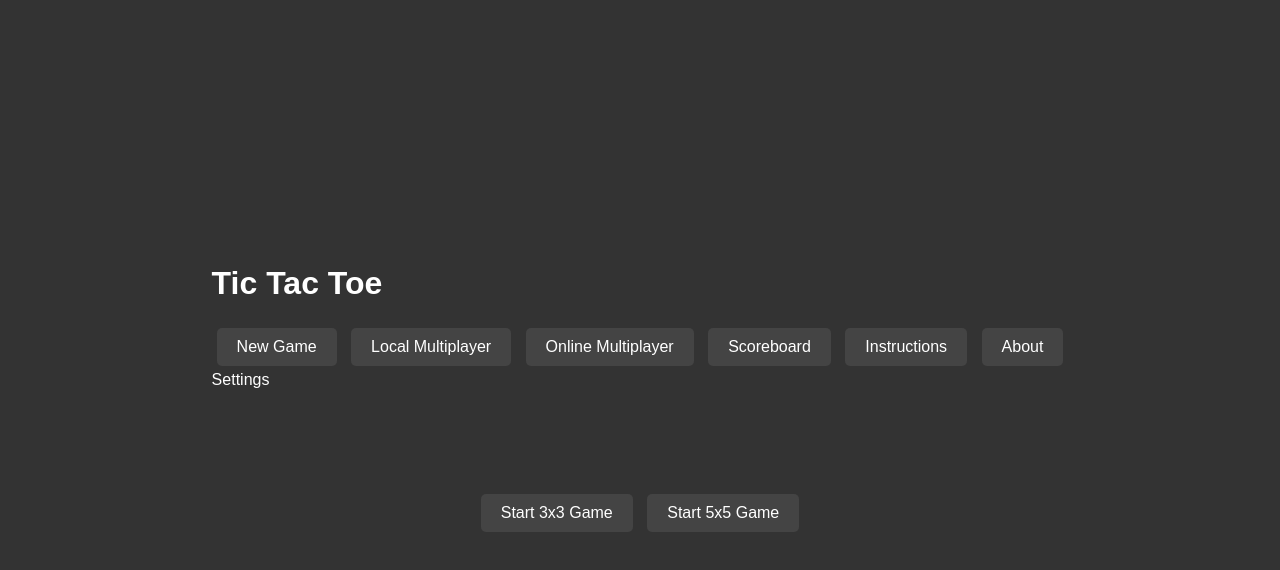
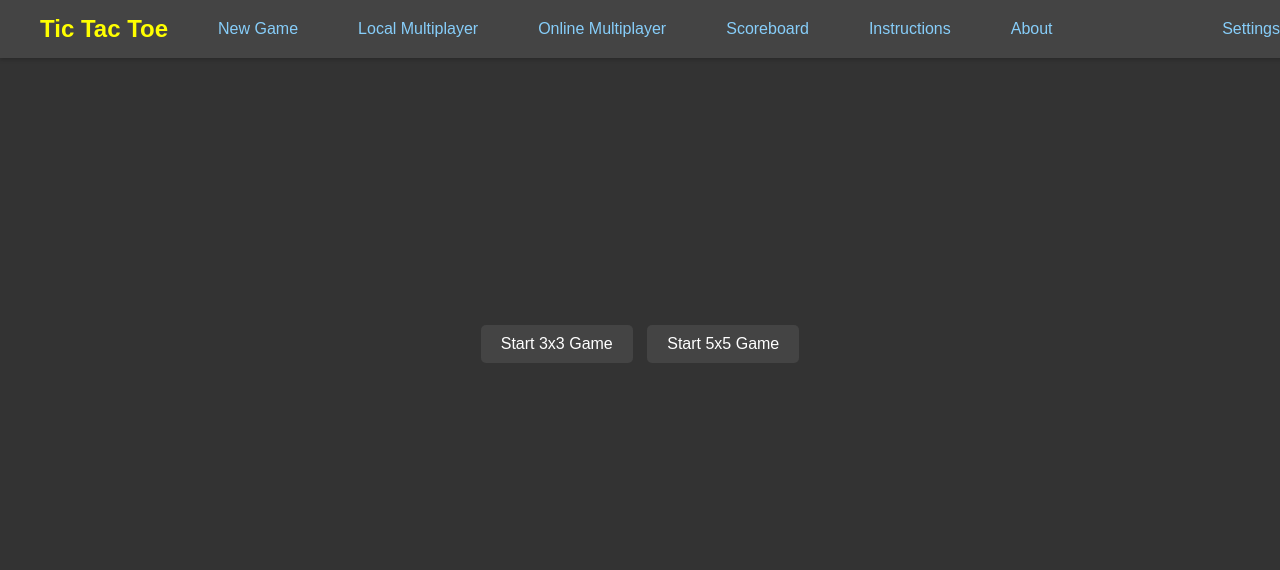
Before and after one commit to sieknox/TicTacToe, a plain HTML site: page TTT.html in a window 1280 px wide. Drawn offline with Linux system fonts and the light colour scheme.

Commit message:
Update styles.css

```diff
--- a/styles.css
+++ b/styles.css
@@ -2,12 +2,78 @@ body {
     display: flex;
     flex-direction: column;
     align-items: center;
-    justify-content: center;
+    justify-content: flex-start; /* Change from center to flex-start */
     height: 100vh;
     background-color: #333;
     margin: 0;
     font-family: Arial, sans-serif;
     color: #fff;
+    padding-top: 70px; /* Add padding to prevent content from being hidden under the header */
+}
+
+header {
+    width: 100%;
+    background-color: #444;
+    padding: 10px 20px;
+    box-shadow: 0 2px 4px rgba(0, 0, 0, 0.2);
+    display: flex;
+    justify-content: space-between;
+    align-items: center;
+    position: fixed; /* Fix the header at the top */
+    top: 0;
+    left: 0;
+    right: 0;
+    z-index: 1000;
+}
+
+.header-content {
+    display: flex;
+    align-items: center;
+    width: 100%;
+}
+
+#title {
+    color: #ff0; /* Same color as the winner/loser text */
+    font-weight: bold;
+    margin: 0;
+    font-size: 24px;
+    padding-left: 20px; /* Add padding to the left */
+}
+
+nav {
+    display: flex;
+    align-items: center;
+    margin-left: 20px;
+    flex-grow: 1;
+}
+
+nav button {
+    background: none;
+    border: none;
+    color: #87cefa; /* Light blue text */
+    font-size: 16px;
+    margin: 0 10px;
+    cursor: pointer;
+    transition: color 0.3s;
+}
+
+nav button:hover {
+    color: #fff;
+}
+
+#settings {
+    color: #87cefa; /* Light blue text */
+    font-size: 16px;
+    cursor: pointer;
+    margin-right: 20px; /* Add padding to the right */
+}
+
+.main-content {
+    margin-top: 150px; /* Shift everything down by 150px */
+    display: flex;
+    flex-direction: column;
+    align-items: center;
+    justify-content: flex-start;
 }
 
 #message-container {
```
